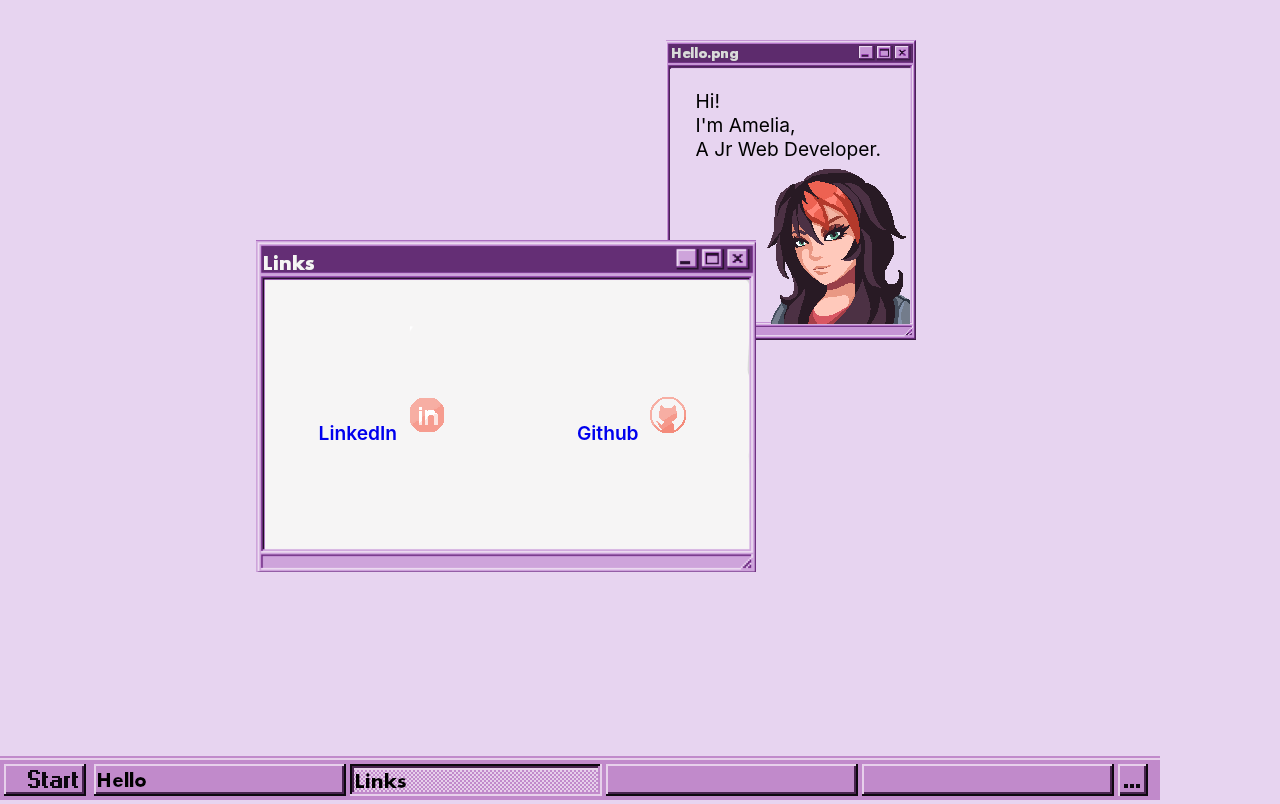
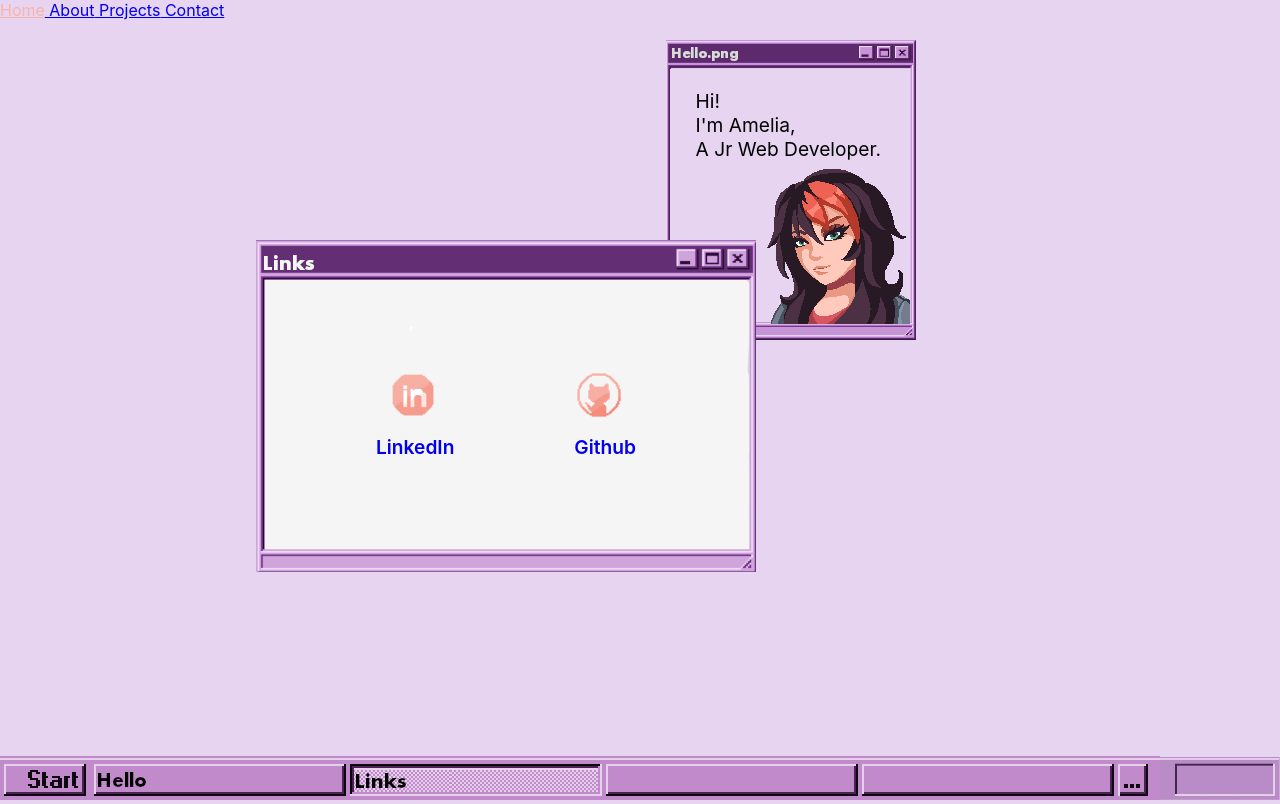
Before and after one commit to ameliaxjones/Portfolio-2.0, a React (Create React App) app: page / in a window 1280 px wide. Shown: the top 804 px of the page. Built offline with nearby package versions, Linux system fonts and the light colour scheme.

Commit message:
styled home page icons on links div

```diff
--- a/package.json
+++ b/package.json
@@ -11,6 +11,7 @@
     "react-draggable": "^4.4.5",
     "react-router-dom": "^6.3.0",
     "react-scripts": "5.0.1",
+    "typewriter-effect": "^2.18.2",
     "web-vitals": "^2.1.4"
   },
   "scripts": {
--- a/src/App.css
+++ b/src/App.css
@@ -2,10 +2,14 @@ body{
   background-color: rgb(231, 212, 240);
 }
 
+
+
+
+
 .footer{
   height: 44px;
   width: 100%;
-  position: fixed;
+  position: absolute;
   left: 0;
   bottom: 0;
   z-index: 12;
@@ -20,10 +24,10 @@ body{
   color: #000690;
 }
 
-/* .footer-right{
+.footer-right{
   height: 0px;
   width: 100%;
-  position: fixed;
+  position: absolute;
   right: 0;
   bottom: 0;
   z-index: 11;
@@ -31,4 +35,4 @@ body{
   border-width: 21.5px 120px 22px 6px;
   border-image-slice: 22 120 22 6;
   border-style: solid;
-} */
+}
--- a/src/App.js
+++ b/src/App.js
@@ -1,5 +1,5 @@
-import './App.css';
-import {BrowserRouter as Router, Routes, Route} from "react-router-dom";
+import "./App.css";
+import { BrowserRouter as Router, Routes, Route, Link } from "react-router-dom";
 import Home from "./pages/Home";
 import About from "./pages/About";
 import Projects from "./pages/Projects";
@@ -7,42 +7,43 @@ import Contact from "./pages/Contact";
 import ErrorPage from "./pages/ErrorPage";
 
 function App() {
-
   function startTime() {
     var today = new Date();
     var h = today.getHours();
     var m = today.getMinutes();
     m = checkTime(m);
-    document.getElementById('txt').innerHTML =
-    h + ":" + m;
+    document.getElementById("txt").innerHTML = h + ":" + m;
     var t = setTimeout(startTime, 500);
   }
   function checkTime(i) {
-    if (i < 10) {i = "0" + i};  // add zero in front of numbers < 10
+    if (i < 10) {
+      i = "0" + i;
+    } // add zero in front of numbers < 10
     return i;
   }
 
   return (
-
     <Router>
+      <nav>
+        <Link to="/"> Home</Link>
+        <Link to="/about"> About</Link>
+        <Link to="/projects"> Projects</Link>
+        <Link to="/contact"> Contact</Link>
+      </nav>
       <Routes>
-        <Route path='/' element={<Home />} />
-        <Route path='/about' element={<About />} />
-        <Route path='/projects' element={<Projects />} />
-        <Route path='/contact' element={<Contact />} />
-        <Route path='*' element={<ErrorPage />} />
+        <Route path="/" element={<Home />} />
+        <Route path="/about" element={<About />} />
+        <Route path="/projects" element={<Projects />} />
+        <Route path="/contact" element={<Contact />} />
+        <Route path="*" element={<ErrorPage />} />
       </Routes>
-      <div id='txt'> {checkTime} </div>
-      <div className='footer'><img src="assets/footer.png" alt="footer"/></div>
-      <div className='footer-right'></div>
+      <div id="txt"> {checkTime} </div>
+      <div className="footer">
+        <img src="assets/footer.png" alt="footer" />
+      </div>
+      <div className="footer-right"></div>
     </Router>
   );
-
-
-
-
-
-
 }
 
 export default App;
--- a/src/Home.css
+++ b/src/Home.css
@@ -39,8 +39,8 @@
 #links{
     display: flex;
     align-items: center;
-    justify-content: space-around;
-    padding-top: 30%;
+    justify-content: space-evenly;
+    padding-top: 2%;
 }
 
 #links a{
@@ -53,3 +53,15 @@
 a:hover{
     color: #f8b4aa
 }
+
+.icons{
+    display: flex;
+    align-items: center;
+    justify-content: space-evenly;
+    padding-top: 25%;
+    margin: 0;
+}
+
+.icons img{
+    width: 12%;
+}
--- /dev/null
+++ b/src/components/Typewriter.js
@@ -0,0 +1,18 @@
+// import Typewriter from 'typewriter-effect';
+
+// <Typewriter
+//   onInit={(typewriter) => {
+//     typewriter.typeString('Test')
+//       .callFunction(() => {
+//         console.log('String typed out!');
+//       })
+//       .pauseFor(2500)
+//       .deleteAll()
+//       .callFunction(() => {
+//         console.log('All strings were deleted');
+//       })
+//       .start();
+//   }}
+// />
+
+// export default Typewriter
--- a/src/pages/Home.js
+++ b/src/pages/Home.js
@@ -1,35 +1,44 @@
 import React from "react";
-import Draggable from 'react-draggable';
+import Draggable from "react-draggable";
+import Typewriter from "../components/Typewriter";
 
 import "../Home.css";
 
-function Home(){
+function Home() {
   return (
-
     <div>
-            <div id="icons">
-            </div>
+      <div id="icons"></div>
       <Draggable>
         <div id="border-me">
           <div id="hello"></div>
-                        <p id="hi">Hi! <br></br>
-                            I'm Amelia, <br></br>
-                        A Jr Web Developer.</p>
+          <p id="hi">
+            Hi! <br></br>
+            I'm Amelia, <br></br>A Jr Web Developer.{" "}
+          </p>
         </div>
       </Draggable>
       <Draggable>
         <div id="link-border">
+          <div className="icons">
+            <img id="linkedin" src="assets/linkedin.png" />
+            <img id="github" src="assets/github.png" />
+          </div>
           <div id="links">
-                                <a href="https://www.linkedin.com/in/amelia-jones-84589846/" target="_blank">LinkedIn <img id="linkedin" src="assets/linkedin.png"/></a>
+            <a
+              href="https://www.linkedin.com/in/amelia-jones-84589846/"
+              target="_blank"
+            >
+              LinkedIn
+            </a>
 
-                                <a href="https://github.com/ameliaxjones" target="_blank">Github <img d="github"src="assets/github.png"/></a>
+            <a href="https://github.com/ameliaxjones" target="_blank">
+              Github
+            </a>
           </div>
         </div>
       </Draggable>
     </div>
-
-    )
-
+  );
 }
 
-export default Home
+export default Home;
```
Also changed, not shown: 1 other file (tests, documents, lock files or other folders). Lines whose indentation alone changed are shown as unchanged.
